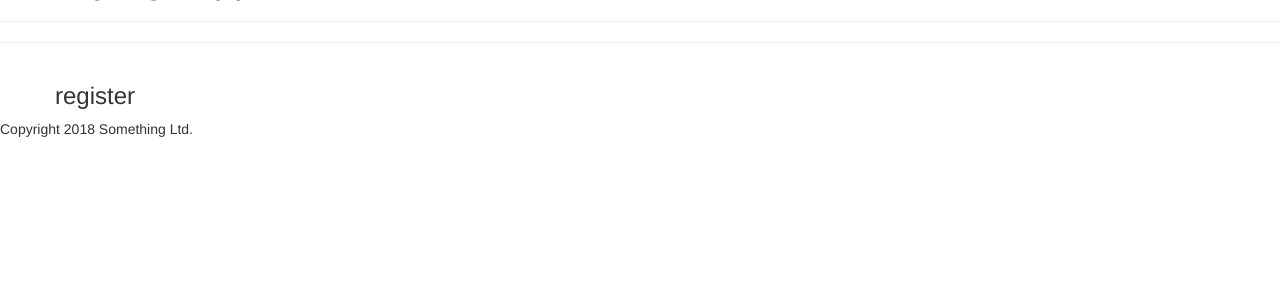
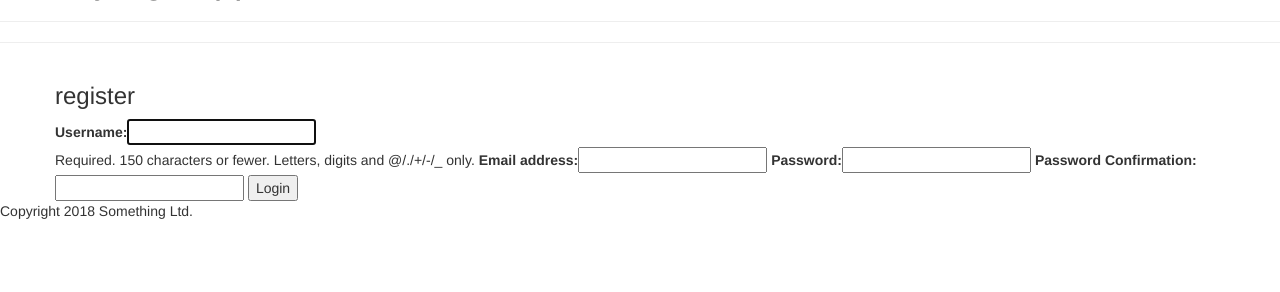
Before and after one commit to ldettorre/Django-basics, a Django app: page /accounts/register in a window 1280 px wide. Shown: the part 59-351 px from the top of the page. Run offline with Django 3.2, Linux system fonts and the light colour scheme; some libraries are stand-ins or nearby versions.

Commit message:
adding profile page and user reg

```diff
--- a/accounts/forms.py
+++ b/accounts/forms.py
@@ -0,0 +1,45 @@
+from django import forms
+from django.contrib.auth.forms import UserCreationForm
+from django.contrib.auth.models import User
+from django.core.exceptions import ValidationError
+
+
+
+class UserLoginForm(forms.Form):
+    """
+    Used by the user to enter login credentials
+    """
+    username = forms.CharField()
+    password = forms.CharField(widget=forms.PasswordInput)
+
+
+
+class UserRegistrationForm(UserCreationForm):
+    """
+    Used by the user to sign up with the website
+    """
+    password1 = forms.CharField(label='Password', widget=forms.PasswordInput)
+    password2 = forms.CharField(
+        label='Password Confirmation',
+        widget=forms.PasswordInput
+    )
+
+    class Meta:
+        model = User
+        fields = ['username', 'email', 'password1', 'password2']
+
+    def clean_email(self):
+        email = self.cleaned_data.get('email')
+        username = self.cleaned_data.get('username')
+        if User.objects.filter(email=email).exclude(username=username):
+            raise forms.ValidationError(u'Email addresses must be unique.')
+        return email
+
+    def clean_password2(self):
+        password1 = self.cleaned_data.get('password1')
+        password2 = self.cleaned_data.get('password2')
+
+        if password1 != password2:
+            raise ValidationError("Passwords do not match")
+
+        return password2
--- a/accounts/templates/accounts/login.html
+++ b/accounts/templates/accounts/login.html
@@ -1,4 +1,5 @@
 {% extends 'home/base.html' %}
+{% load bootstrap_tags %}
 
 {% block content %}
 
@@ -6,8 +7,9 @@
 
 <form method="POST">
     {% csrf_token %}
-    <input type="text" name="username" placeholder="username" required/>
-    <input type="password" name="password" placeholder="password" required/>
+
+    {{ form | as_bootstrap }}
+
     <input type="submit" value="Login">
 </form>
 
--- a/accounts/templates/accounts/register.html
+++ b/accounts/templates/accounts/register.html
@@ -1,8 +1,15 @@
 {% extends 'home/base.html' %}
-
+{% load bootstrap_tags %}
 {% block content %}
 
 <h3>register</h3>
 
+<form method="POST">
+    {% csrf_token %}
+
+    {{ form | as_bootstrap }}
+
+    <input type="submit" value="Login">
+</form>
 
 {% endblock content %}
--- a/accounts/views.py
+++ b/accounts/views.py
@@ -2,32 +2,54 @@ from django.shortcuts import render,redirect
 from django.contrib import auth
 from django.contrib.auth import authenticate
 from django.http import HttpResponse
+from .forms import UserLoginForm, UserRegistrationForm
 
 # Create your views here.
 
 def login(request):
+    if request.method == "POST":
+        login_form = UserLoginForm(request.POST)
+        if login_form.is_valid():
+            u = login_form.cleaned_data['username']
+            p = login_form.cleaned_data['password']
+            user = authenticate(username=u, password=p)
 
-    if request.method == "POST":
-        username=request.POST['username']
-        password=request.POST['password']
-        user = authenticate(username=username,password=password)
+            if user is not None:
+                auth.login(request, user)
+                return redirect("/")
+            else:
+                login_form.add_error(None, "Your username or password are incorrect")
+    else:
+        login_form = UserLoginForm()
 
-        if user is not None:
-            auth.login(request,user)
-            return redirect('/')
-        else:
-
-            return HttpResponse("You...")
-
-    else:
-        return render(request,'accounts/login.html')
+    return render(request, 'accounts/login.html', {'form': login_form})
 
 
-    return render(request,'accounts/login.html')
+def register(request):
+    if request.method=="POST":
+        registration_form = UserRegistrationForm(request.POST)
+        if registration_form.is_valid():
+            registration_form.save()
 
-def register(request):
-    return render(request,'accounts/register.html')
+            u = registration_form.cleaned_data['username']
+            p = registration_form.cleaned_data['password1']
+            user = authenticate(username=u, password=p)
+
+            if user is not None:
+                auth.login(request, user)
+                return redirect("/")
+            else:
+                registration_form.add_error(None, "Can't log in now, try later.")
+    else:
+        registration_form = UserRegistrationForm()
+
+
+    return render(request, 'accounts/register.html', {'form': registration_form})
+
 
 def logout(request):
     auth.logout(request)
     return redirect("/")
+
+def profile(request):
+    return render(request,"/accounts/profile.html")
--- a/home/templates/home/base.html
+++ b/home/templates/home/base.html
@@ -31,6 +31,9 @@
                 <ul class="nav navbar-nav navbar-right">
                     {% if user.is_authenticated %}
                     <li><a href="{% url 'logout' %}"><i class="fa fa-sign-out"></i> Logout</a></li>
+                    <li><a href="{% url 'profile' %}"><i class="fa fa-sign-out"></i> Profile</a></li>
+
+
                     {% else %}
                     <li><a href="{% url 'register' %}"><i class="fa fa-user-plus"></i> Register</a></li>
                     <li><a href="{% url 'login' %}"><i class="fa fa-sign-in"></i> Login</a></li>
@@ -44,8 +47,7 @@
 
     <div class="container">
         <div class="row">
-            {% block content %}
-            {% endblock content %}
+            {% block content %} {% endblock content %}
         </div>
     </div>
 
--- a/trydjango/settings.py
+++ b/trydjango/settings.py
@@ -37,6 +37,7 @@ INSTALLED_APPS = [
     'django.contrib.sessions',
     'django.contrib.messages',
     'django.contrib.staticfiles',
+    'django_forms_bootstrap',
     'home',
     'accounts',
 ]
--- a/trydjango/urls.py
+++ b/trydjango/urls.py
@@ -16,7 +16,7 @@ Including another URLconf
 from django.conf.urls import url
 from django.contrib import admin
 from home.views import get_index
-from accounts.views import login,register,logout
+from accounts.views import login,register,logout,profile
 
 
 
@@ -26,4 +26,5 @@ urlpatterns = [
     url(r'^accounts/login$', login, name="login"),
     url(r'^accounts/register$', register, name="register"),
     url(r'^accounts/logout$', logout, name="logout"),
+    url(r'^accounts/profile$', profile, name="profile"),
 ]
```
Also changed, not shown: accounts/templates/accounts/profile.html (added, +9 -0 lines), db.sqlite3.
